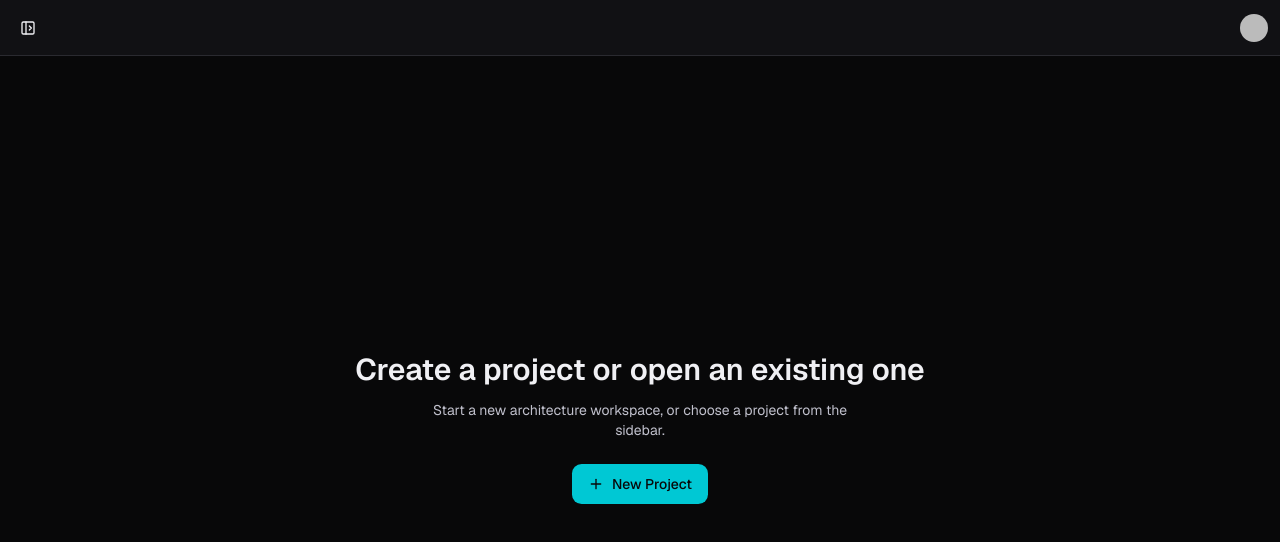
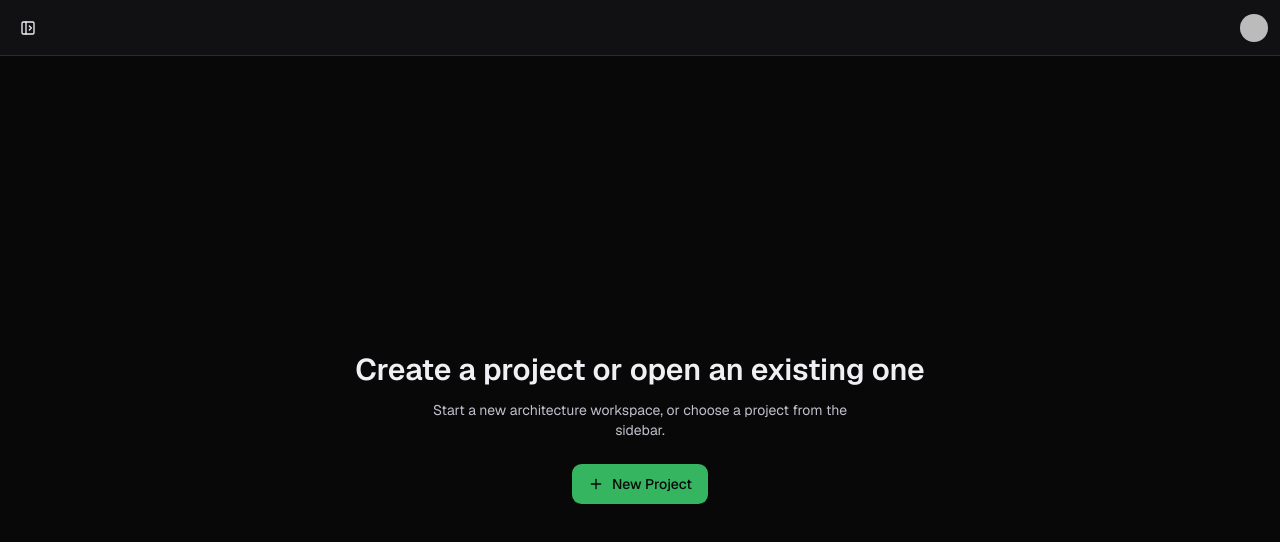
Before and after one commit to abbisuy/jsmse1, a Next.js app: page /editor in a window 1280 px wide. Shown: the top 542 px of the page. Built offline with nearby package versions, Linux system fonts and the light colour scheme; no server answers; sample sign-in values are in the browser's storage; some icons are missing.

Commit message:
minor cleanup

```diff
--- a/app/globals.css
+++ b/app/globals.css
@@ -91,7 +91,7 @@
     --text-secondary: #c0c0cc;
     --text-muted: #808090;
     --text-faint: #505060;
-    --accent-primary: #00c8d4;
+    --accent-primary: #36b561;
     --accent-primary-dim: rgba(0, 200, 212, 0.12);
     --accent-ai: #6457f9;
     --accent-ai-text: #8b82ff;
--- a/context/current-issues.md
+++ b/context/current-issues.md
@@ -1,3 +1,6 @@
 CURRENT ISSUES:
 
+None
+
+FIXED ISSUES:
 1.  when I signout using the UserButton, the URL switches to localhost:3000 which is the signin page, but I have a blank page with a "Rendering" message at the bottom. If I reload the page at that point, I get the signin page.
```
